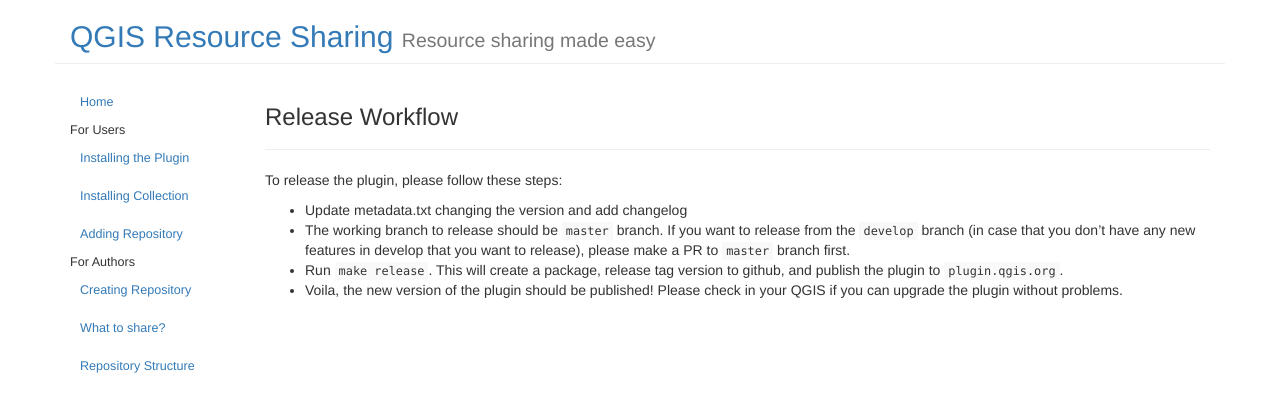
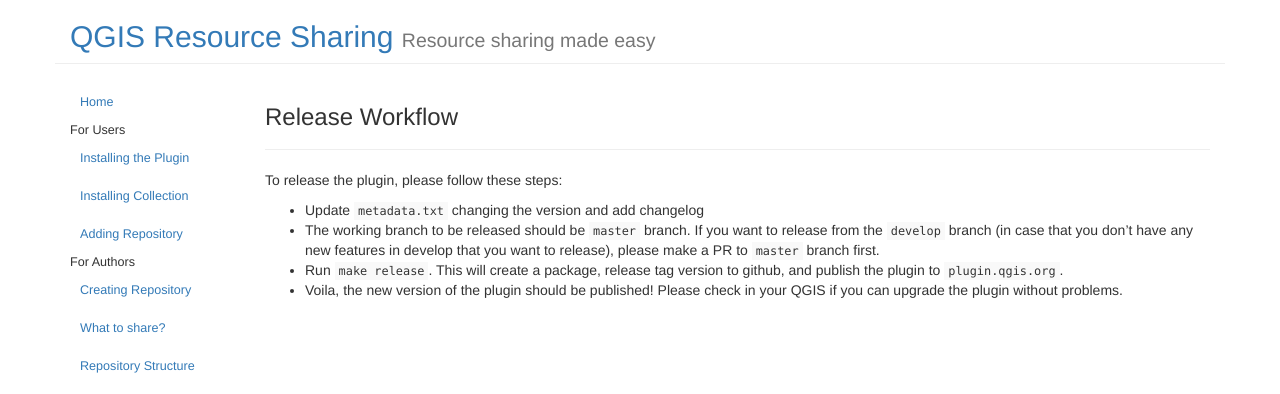
Before and after one commit to QGIS-Contribution/QGIS-ResourceSharing, a Jekyll site: the page built from _posts/2016-09-04-release-workflow.md, in a window 1280 px wide. Shown: the top 394 px of the page. Built offline with Jekyll 4.4.1, drawn with Linux system fonts in a browser that asks for light colours.

Commit message:
Update release workflow.

````diff
--- a/_posts/2016-09-04-release-workflow.md
+++ b/_posts/2016-09-04-release-workflow.md
@@ -8,11 +8,7 @@
 
 To release the plugin, please follow these steps:
 
-* Update metadata.txt changing the version and add changelog
-* The working branch to release should be ```master``` branch. If you want to
- release from the ```develop``` branch (in case that you don't have any new
- features in develop that you want to release), please make a PR to
- ```master``` branch first.
-* Run ```make release```. This will create a package, release tag version to
-github, and publish the plugin to ```plugin.qgis.org```.
+* Update ```metadata.txt``` changing the version and add changelog
+* The working branch to be released should be ```master``` branch. If you want to release from the ```develop``` branch (in case that you don't have any new features in develop that you want to release), please make a PR to ```master``` branch first.
+* Run ```make release```. This will create a package, release tag version to github, and publish the plugin to ```plugin.qgis.org```.
 * Voila, the new version of the plugin should be published! Please check in your QGIS if you can upgrade the plugin without problems.
````
